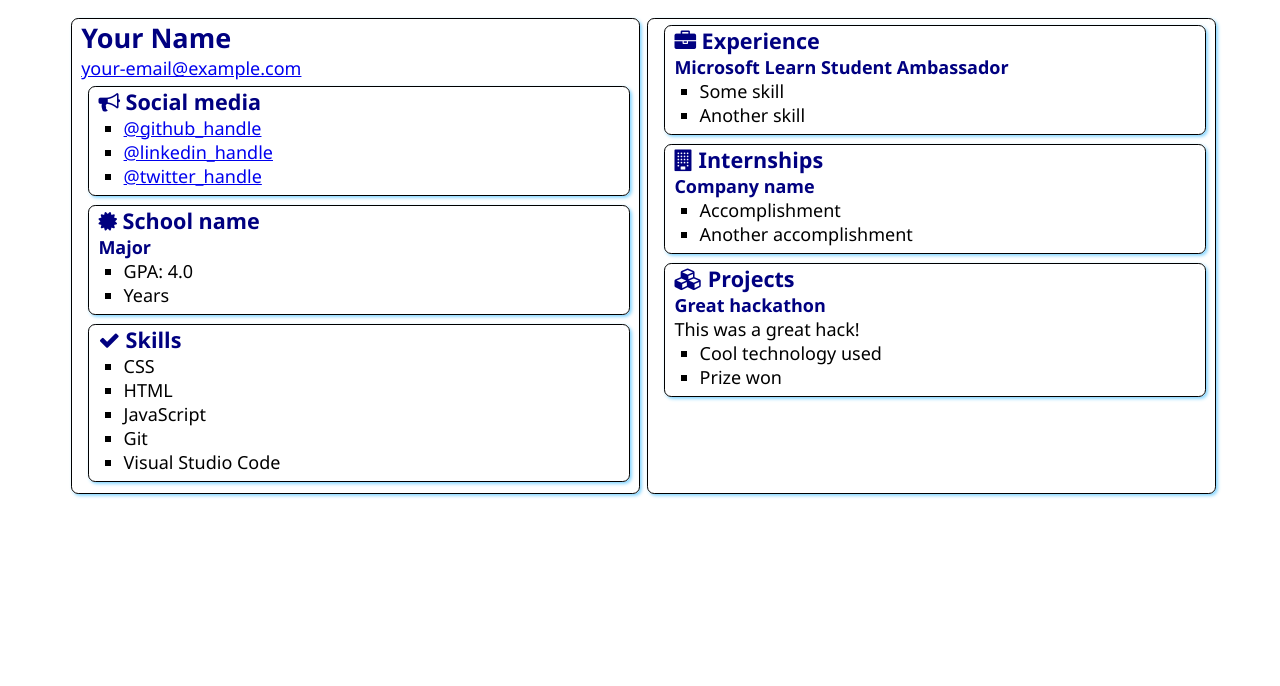
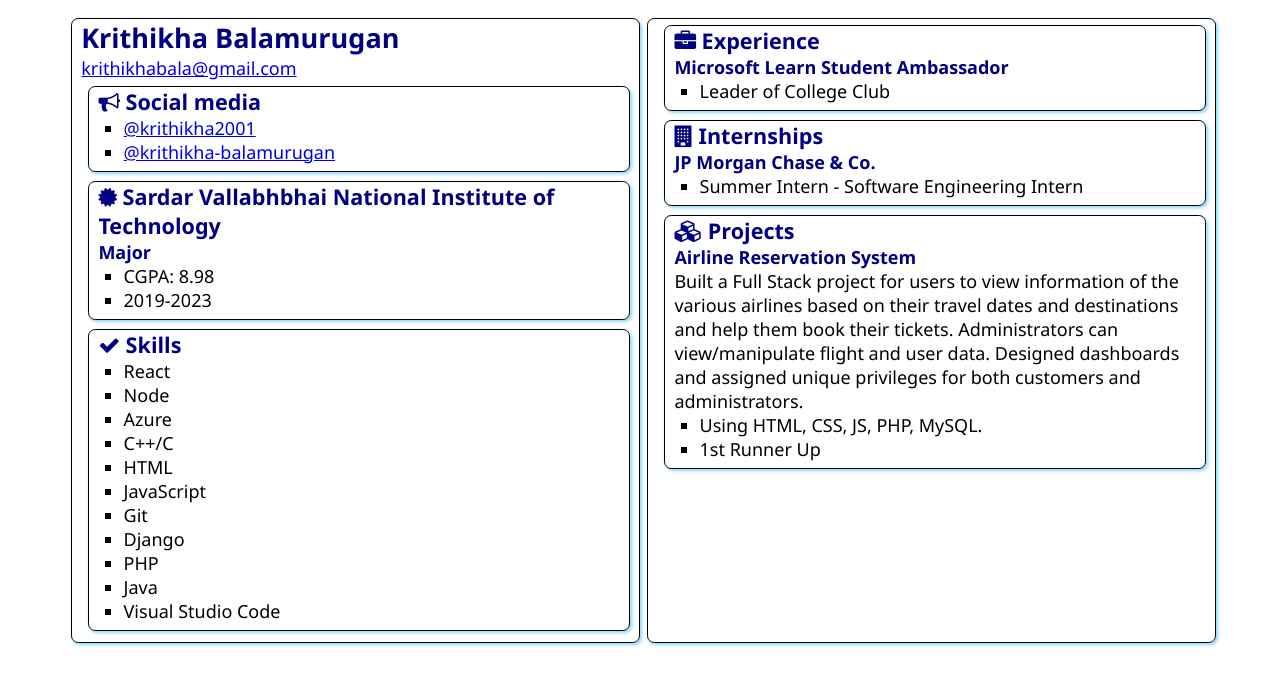
Before and after one commit to krithikha2001/SATechnicalOnboarding, a plain HTML site: page src/index.html in a window 1280 px wide. Drawn offline with Linux system fonts and the light colour scheme.

Commit message:
Edited my resume

```diff
--- a/src/index.html
+++ b/src/index.html
@@ -1,5 +1,6 @@
 <!DOCTYPE html>
 <html lang="en">
+
 <head>
     <meta charset="UTF-8">
     <meta http-equiv="X-UA-Compatible" content="IE=edge">
@@ -9,11 +10,12 @@
     <link rel="stylesheet" href="style.css">
     <link rel="stylesheet" href="https://cdnjs.cloudflare.com/ajax/libs/font-awesome/4.7.0/css/font-awesome.min.css">
 </head>
+
 <body>
     <main>
         <article class="box">
-            <h1>Your Name</h1>
-            <div><a href="mailto:your.email@example.com">your-email@example.com</a></div>
+            <h1>Krithikha Balamurugan</h1>
+            <div><a href="mailto:krithikhabala@gmail.com">krithikhabala@gmail.com</a></div>
 
             <section class="box">
                 <h2>
@@ -21,9 +23,8 @@
                     Social media
                 </h2>
                 <ul>
-                    <li><a href="https://github.com/<handle>">@github_handle</a></li>
-                    <li><a href="https://linkedin.com/in/<handle>">@linkedin_handle</a></li>
-                    <li><a href="https://twitter.com/<handle>">@twitter_handle</a></li>
+                    <li><a href="https://github.com/krithikha2001">@krithikha2001</a></li>
+                    <li><a href="https://linkedin.com/in/krithikha-balamurugan">@krithikha-balamurugan</a></li>
                 </ul>
             </section>
 
@@ -31,12 +32,12 @@
                 <div class="education">
                     <h2>
                         <i class="fa fa-certificate" aria-hidden="true"></i>
-                        School name
+                        Sardar Vallabhbhai National Institute of Technology
                     </h2>
                     <h3>Major</h3>
                     <ul>
-                        <li>GPA: 4.0</li>
-                        <li>Years</li>
+                        <li>CGPA: 8.98</li>
+                        <li>2019-2023</li>
                     </ul>
                 </div>
             </section>
@@ -47,10 +48,16 @@
                     Skills
                 </h2>
                 <ul>
-                    <li>CSS</li>
+                    <li>React</li>
+                    <li>Node</li>
+                    <li>Azure</li>
+                    <li>C++/C</li>
                     <li>HTML</li>
                     <li>JavaScript</li>
                     <li>Git</li>
+                    <li>Django</li>
+                    <li>PHP</li>
+                    <li>Java</li>
                     <li>Visual Studio Code</li>
                 </ul>
             </section>
@@ -63,8 +70,7 @@
                 </h2>
                 <h3>Microsoft Learn Student Ambassador</h3>
                 <ul>
-                    <li>Some skill</li>
-                    <li>Another skill</li>
+                    <li>Leader of College Club </li>
                 </ul>
             </section>
             <section class="box">
@@ -73,10 +79,9 @@
                     Internships
                 </h2>
 
-                <h3>Company name</h3>
+                <h3>JP Morgan Chase & Co.</h3>
                 <ul>
-                    <li>Accomplishment</li>
-                    <li>Another accomplishment</li>
+                    <li>Summer Intern - Software Engineering Intern</li>
                 </ul>
             </section>
             <section class="box">
@@ -85,15 +90,22 @@
                     Projects
                 </h2>
 
-                <h3>Great hackathon</h3>
-                <div>This was a great hack!</div>
+                <h3>Airline Reservation System
+                </h3>
+                <div>Built a Full Stack project for users to view information of the various airlines based on their
+                    travel dates and destinations and
+                    help them book their tickets. Administrators can view/manipulate flight and user data. Designed
+                    dashboards and assigned unique
+                    privileges for both customers and administrators.
+                </div>
                 <ul>
-                    <li>Cool technology used</li>
-                    <li>Prize won</li>
+                    <li>Using HTML, CSS, JS, PHP, MySQL.</li>
+                    <li>1st Runner Up</li>
                 </ul>
             </section>
         </article>
 
     </main>
 </body>
+
 </html>
```
